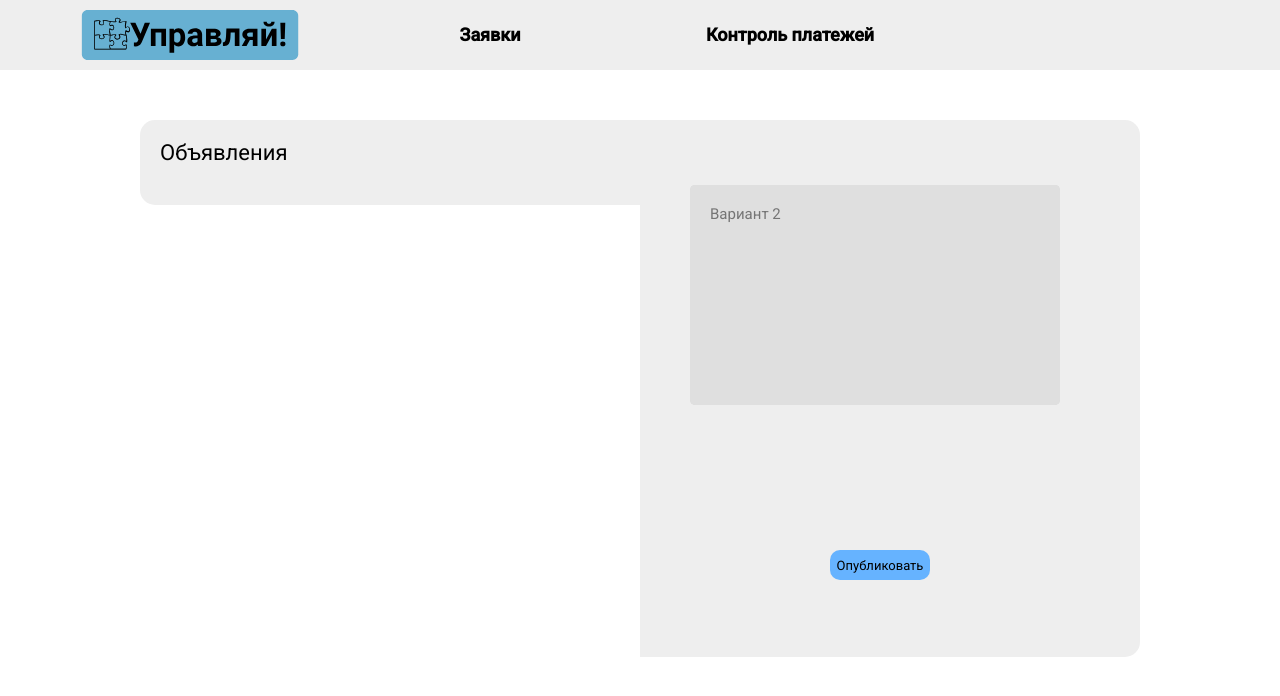
After one commit to YanMoskvin/apartament-managment, a Flask app: template templates/manager.html in a window 1280 px wide. The commit adds this page. Shown: the top 696 px of the page. Run offline with Flask 2, Linux system fonts and the light colour scheme; the template is opened without the code that fills it, so the values that code supplies are empty.

Commit message:
some new

```diff
--- a/app.py
+++ b/app.py
@@ -1,5 +1,5 @@
-from flask import Flask, render_template, request
-from config import VK_CLIENT_ID, VK_CLIENT_SECRET
+from flask import Flask, render_template, request, redirect, url_for
+from config import VK_CLIENT_ID, VK_CLIENT_SECRET, SERVER_PORT, SERVER_HOST
 import requests
 import json
 import db
@@ -15,9 +15,12 @@ def index():
 @app.route('/api/auth/vk', methods=['GET'])
 def auth_vk():
     vk_code = request.args['code']
+    # res = requests.get(
+    #     "https://oauth.vk.com/access_token?client_id={}&client_secret={}&code={}&redirect_uri=http://116.203.105.221/api/auth/vk".format(
+    #         VK_CLIENT_ID, VK_CLIENT_SECRET, vk_code))
     res = requests.get(
-        "https://oauth.vk.com/access_token?client_id={}&client_secret={}&code={}&redirect_uri=http://localhost:5000/api/auth/vk".format(
-            VK_CLIENT_ID, VK_CLIENT_SECRET, vk_code))
+        "https://oauth.vk.com/access_token?client_id={}&client_secret={}&code={}&redirect_uri=http://{}:{}/api/auth/vk".format(
+            VK_CLIENT_ID, VK_CLIENT_SECRET, vk_code, SERVER_HOST, SERVER_PORT))
     token = json.loads(res.text)
     if 'error' in token:
         return render_template('index.html')
@@ -27,33 +30,40 @@ def auth_vk():
     user_info = json.loads(res.text)['response'][0]
     role = db.get_user(user_info['id']).role
     if role == 'resident':
-        pass
+        return redirect(url_for('manager', data=user_info['id']))
     elif role == 'manager':
-        pass
+        return redirect(url_for('manager', data=user_info['id']))
     else:
         pass
-    return str(user_info['id'])
+    return 'Вас нет в базе данных. Обратитесь к управляющей компании.'
 
 
 @app.route('/resident')
 def resident():
-    return 'resident'
+    data = request.args
+    if 'data' not in data:
+        return redirect(url_for('.index'))
+    vk_id = data['data']
+    user = db.get_user(vk_id)
+    adverts = db.get_adverts()
+    data = {'name': user.name, 'adverts': adverts}
+    return render_template('resident.html', data=data)
 
 
-@app.route('/management')
+@app.route('/video')
 def management():
-    return 'Management!'
+    return render_template('video.html')
 
-
-@app.route('/api/complaints/get')
-def complaints_gets():
-    return 'Complaints!'
-
-
-@app.route('/api/complaints/new')
-def complaints_new():
-    return 'Complaints!'
-
+@app.route('/manager')
+def manager():
+    data = request.args
+    if 'data' not in data:
+        return redirect(url_for('.index'))
+    vk_id = data['data']
+    user = db.get_user(vk_id)
+    adverts = db.get_adverts()
+    data = {'name': user.name, 'adverts': adverts}
+    return render_template('manager.html', data=data)
 
 if __name__ == '__main__':
-    app.run(host="0.0.0.0", port=5000, debug=True)
+    app.run(host=SERVER_HOST, port=SERVER_PORT, debug=True)
--- a/config.py
+++ b/config.py
@@ -1,4 +1,8 @@
 
 DB = "postgres://postgres:1q2w#E$R+@127.0.0.1:5432/apartament_managment"
+# DB = "postgres://postgres:test@127.0.0.1:5432/apartament_managment"
 VK_CLIENT_ID = "7508903"
 VK_CLIENT_SECRET = "sDpHcEs6Nuz9om5XsmOs"
+
+SERVER_HOST = 'localhost'
+SERVER_PORT = '5000'
--- /dev/null
+++ b/static/styles/manager.css
@@ -0,0 +1,119 @@
+body {
+    margin: 0;
+    font-family: 'Roboto', sans-serif;
+}
+
+.top-menu {
+    background: var(--gray-bg-color);
+    width: 100%;
+    height: 70px;
+    text-align: center;
+}
+
+.top-menu-container {
+    display: table;
+    margin: 0 auto;
+}
+
+.top-menu-item {
+    float: left;
+    display: table;
+    width: 300px;
+    height: 70px;
+    line-height: 70px;
+    font-size: 18px;
+    color: black;
+    text-decoration: none;
+    font-weight: bold;
+    outline: none;
+}
+
+.top-menu-item.logo {
+    width: 300px;
+    height: 50px;
+    margin-top: 10px;
+}
+
+
+.main-container {
+    display: table;
+    margin: 0 auto;
+    margin-top: 50px;
+}
+
+.advert {
+    width: 500px;
+    margin: 0 auto;
+    background: var(--gray-bg-color);
+    border-radius: 15px 0 0 15px;
+    padding-bottom: 20px;
+    float: left;
+}
+
+.advert-header {
+    font-size: 22px;
+    padding: 20px;
+}
+
+.advert-item {
+    margin: 0 auto;
+    background: var(--gray-black-color);
+    width: 460px;
+    height: 130px;
+    border-radius: 5px;
+    margin-bottom: 20px;
+    position: relative;
+}
+
+.advert-item-dscrp {
+    position: absolute;
+    left: 20px;
+    top: 20px;
+}
+
+.advert-item-more {
+    position: absolute;
+    right: 20px;
+    bottom: 20px;
+}
+
+.new-advert {
+    width: 500px;
+    height: 517px;
+    margin: 0 auto;
+    background: var(--gray-bg-color);
+    border-radius: 0 15px 15px 0;
+    padding-bottom: 20px;
+    float: left;
+    position: relative;
+}
+
+.new-advert textarea {
+    position: absolute;
+    top: 65px;
+    left: 50px;
+    width: 330px;
+    height: 180px;
+    resize: none;
+    padding: 20px;
+    outline: none;
+    font-family: 'Roboto', sans-serif;
+    font-size: 15px;
+    border: none;
+    background: var(--gray-black-color);
+    border-radius: 5px;
+}
+
+.new-advert button {
+    position: absolute;
+    top: 430px;
+    left: 190px;
+    width: 100px;
+    height: 30px;
+    background: var(--green-bg-color);
+    border: none;
+    outline: none;
+    font-family: 'Roboto', sans-serif;
+    font-size: 13px;
+    border-radius: 10px;
+}
--- a/static/styles/root.css
+++ b/static/styles/root.css
@@ -1,4 +1,5 @@
 :root {
     --gray-bg-color: #eeeeee;
     --green-bg-color: #66b3ff;
+    --gray-black-color: #dfdfdf;
 }
--- /dev/null
+++ b/templates/manager.html
@@ -0,0 +1,40 @@
+<!DOCTYPE html>
+<html lang="ru">
+<head>
+    <meta charset="UTF-8">
+    <title>Управление менеджер</title>
+    <link rel="stylesheet" type="text/css" href="{{ url_for('static', filename='styles/manager.css') }}">
+    <link rel="stylesheet" type="text/css" href="{{ url_for('static', filename='styles/root.css') }}">
+    <link href="https://fonts.googleapis.com/css2?family=Roboto:wght@300;400;500&display=swap" rel="stylesheet">
+</head>
+<body>
+
+<div class="top-menu">
+    <div class="top-menu-container">
+        <img class="top-menu-item logo" src="{{ url_for('static', filename='images/logo.svg') }}">
+        <a class="top-menu-item" href="#">Заявки</a>
+        <a class="top-menu-item" href="#">Контроль платежей</a>
+        <label class="top-menu-item">{{ data['name'] }}</label>
+    </div>
+</div>
+
+<div class="main-container">
+    <div class="advert">
+        <div class="advert-header">Объявления</div>
+        {% for ad in data['adverts'] %}
+            <div class="advert-item">
+                <label class="advert-item-dscrp">{{ ad.text }}</label>
+                <label class="advert-item-more">Подробнее...</label>
+            </div>
+        {% endfor %}
+    </div>
+
+    <div class="new-advert">
+        <textarea class="main" placeholder="Введите текст нового объявления"></textarea>
+        <textarea class="option-1" placeholder="Вариант 1"></textarea>
+        <textarea class="option-2" placeholder="Вариант 2"></textarea>
+        <button type="submit">Опубликовать</button>
+    </div>
+</div>
+</body>
+</html>
```
Also changed, not shown: db.py (+7 -0 lines), entities/advert.py (added, +9 -0 lines), requirements.txt (added, +20 -0 lines), static/styles/resident.css (added, +71 -0 lines), templates/index.html (+4 -3 lines), templates/resident.html (added, +33 -0 lines), templates/video.html (added, +16 -0 lines), README.md, static/images/logo.svg (added), static/images/vk-icon.svg (renamed from static/images/vk-1.svg).
